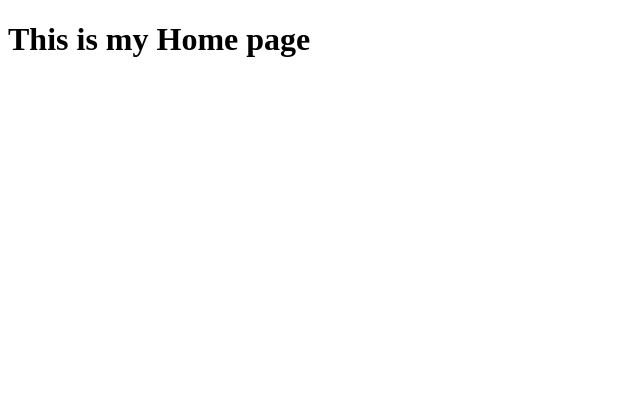
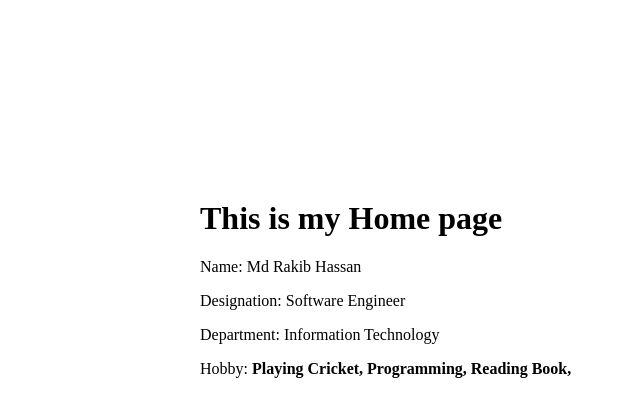
Before and after one commit to rakib1515hassan/Learn-Django, a Django app: page / in a window 1280 px wide. Shown: the top 417 px of the page, without its empty margins (0-640 px from the left). Run offline with Django 5.2, Linux system fonts and the light colour scheme.

Commit message:
data show in html

```diff
--- a/apps1/templates/index.html
+++ b/apps1/templates/index.html
@@ -4,9 +4,25 @@
     <meta charset="UTF-8">
     <meta name="viewport" content="width=device-width, initial-scale=1.0">
     <title>Document</title>
+
+    <style>
+        body {
+            margin: 200px;
+        }
+    </style>
 </head>
 <body>
     <h1>This is my Home page</h1>
 
+    <p>Name: {{name}}</p>
+    <p>Designation: {{designation}}</p>
+    <p>Department: {{department}}</p>
+
+    <p>Hobby:
+        {% for h in hobby %}
+            <span style="font-weight: bold;">{{h}},</span>
+        {% endfor %}
+    </p>
+
 </body>
 </html>
--- a/apps1/views.py
+++ b/apps1/views.py
@@ -2,7 +2,20 @@ from django.shortcuts import render
 
 # Create your views here.
 def home(request):
-    return render(request, 'index.html')
+
+    name = "Md Rakib Hassan"
+    des  = "Software Engineer"
+    dep  = "Information Technology"
+    hobby = ['Playing Cricket', 'Programming', 'Reading Book']
+
+    context = {
+        'name': name,
+        'designation': des,
+        'department' : dep,
+        'hobby' : hobby,
+    }
+
+    return render(request, 'index.html', context)
 
 
 def about(request):
```
Also changed, not shown: 1 other file.
